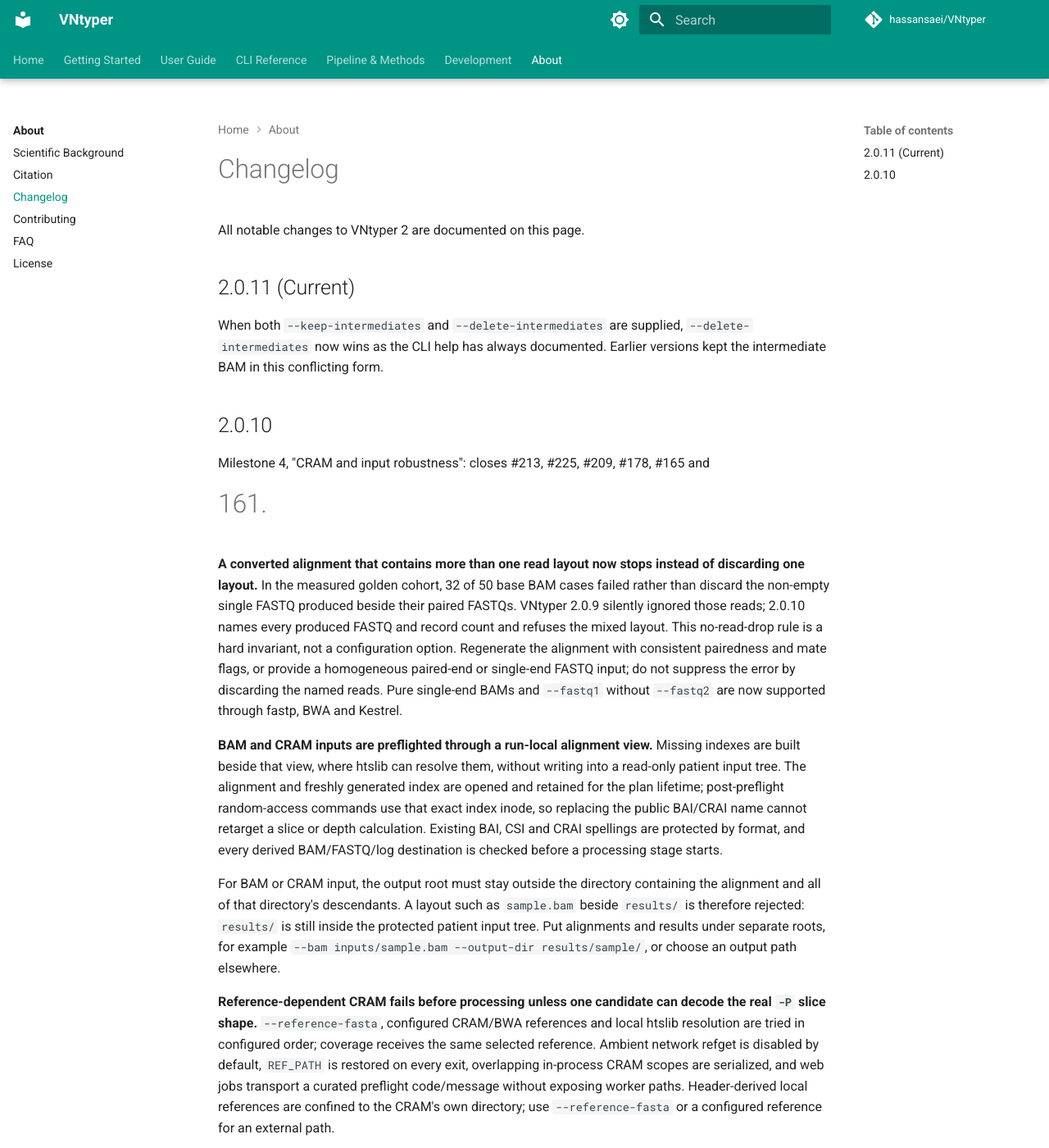
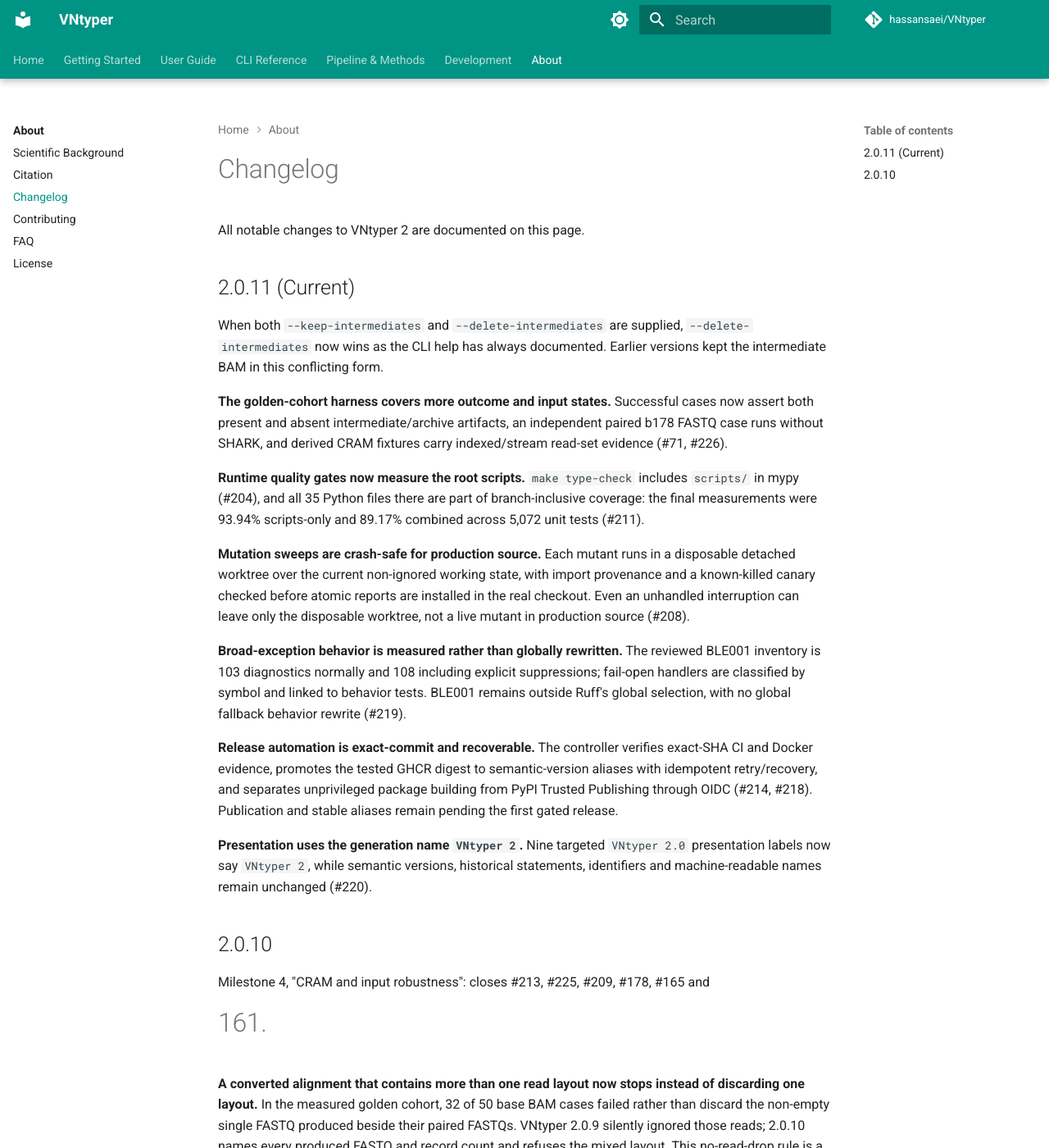
Before and after one commit to hassansaei/VNtyper, an MkDocs documentation site: the page built from docs/about/changelog.md, in a window 1280 px wide and 1400 px high. Shown: the whole window at 82% size. Built offline with MkDocs 1.6.1 and Material for MkDocs 9.7.7, drawn with Linux system fonts in a browser that asks for light colours; comment, search, counter and statistics services are not loaded.

Commit message:
docs(release): summarize milestone 6
Refs #214
Refs #218
Refs #220

```diff
--- a/docs/about/changelog.md
+++ b/docs/about/changelog.md
@@ -7,6 +7,37 @@
 When both `--keep-intermediates` and `--delete-intermediates` are supplied,
 `--delete-intermediates` now wins as the CLI help has always documented. Earlier
 versions kept the intermediate BAM in this conflicting form.
+
+**The golden-cohort harness covers more outcome and input states.** Successful cases now
+assert both present and absent intermediate/archive artifacts, an independent paired b178
+FASTQ case runs without SHARK, and derived CRAM fixtures carry indexed/stream read-set
+evidence (#71, #226).
+
+**Runtime quality gates now measure the root scripts.** `make type-check` includes
+`scripts/` in mypy (#204), and all 35 Python files there are part of branch-inclusive
+coverage: the final measurements were 93.94% scripts-only and 89.17% combined across
+5,072 unit tests (#211).
+
+**Mutation sweeps are crash-safe for production source.** Each mutant runs in a
+disposable detached worktree over the current non-ignored working state, with import
+provenance and a known-killed canary checked before atomic reports are installed in the
+real checkout. Even an unhandled interruption can leave only the disposable worktree,
+not a live mutant in production source (#208).
+
+**Broad-exception behavior is measured rather than globally rewritten.** The reviewed
+BLE001 inventory is 103 diagnostics normally and 108 including explicit suppressions;
+fail-open handlers are classified by symbol and linked to behavior tests. BLE001 remains
+outside Ruff's global selection, with no global fallback behavior rewrite (#219).
+
+**Release automation is exact-commit and recoverable.** The controller verifies
+exact-SHA CI and Docker evidence, promotes the tested GHCR digest to semantic-version
+aliases with idempotent retry/recovery, and separates unprivileged package building from
+PyPI Trusted Publishing through OIDC (#214, #218). Publication and stable aliases remain
+pending the first gated release.
+
+**Presentation uses the generation name `VNtyper 2`.** Nine targeted `VNtyper 2.0`
+presentation labels now say `VNtyper 2`, while semantic versions, historical statements,
+identifiers and machine-readable names remain unchanged (#220).
 
 ## 2.0.10
 
```
